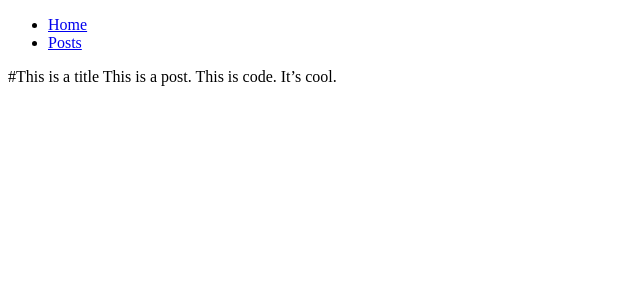
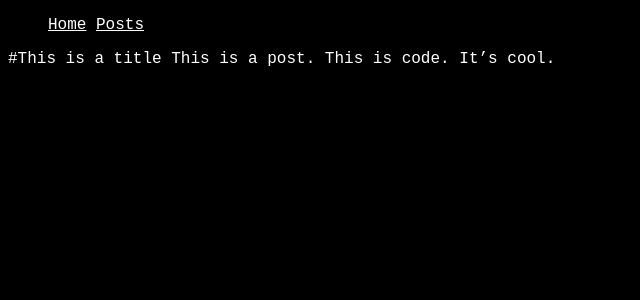
Before and after one commit to wearerandom/wearerandom.github.io, a Jekyll site: the page built from _posts/2016-09-15-first-post.md, in a window 1280 px wide. Shown: the top 300 px of the page, without its empty margins (0-640 px from the left). Built offline with Jekyll 4.4.1, drawn with Linux system fonts in a browser that asks for light colours.

Commit message:
Update top.html

```diff
--- a/_includes/top.html
+++ b/_includes/top.html
@@ -4,5 +4,5 @@
   <meta charset="UTF-8">
   <meta name="viewport" content="width=device-width,initial-scale=1">
   <meta name="generator" content="Jekyll v{{ jekyll.version }}">
-  <link rel="stylesheet" href="./css/screen.css">
+  <link rel="stylesheet" href="/gitpage/css/screen.css">
   <title>[WAR]</title>
```
